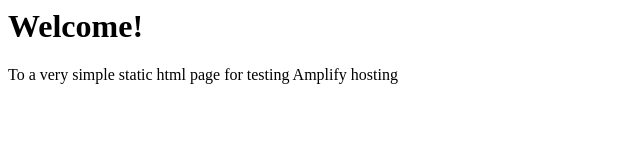
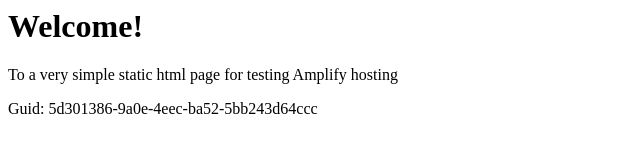
Before and after one commit to aws-aemilia-sin/Github-PR-Commit-Integration-Test-DoNotTouch-GitH-MJCD6L4M-v1-preprod-ap-southeast-1, a website: page src/index.html in a window 1280 px wide. Shown: the whole page, without its empty margins (0-640 px from the left). Drawn offline with Linux system fonts and the light colour scheme.

Commit message:
commit from integ tests

```diff
--- a/src/index.html
+++ b/src/index.html
@@ -1,3 +1,5 @@
+
+
 <html lang="en">
 
 <head>
@@ -10,6 +12,6 @@
 <body>
     <h1>Welcome!</h1>
     <p>To a very simple static html page for testing Amplify hosting</p>
-</body>
+    <p>Guid: 5d301386-9a0e-4eec-ba52-5bb243d64ccc</p></body>
 
 </html>
```
